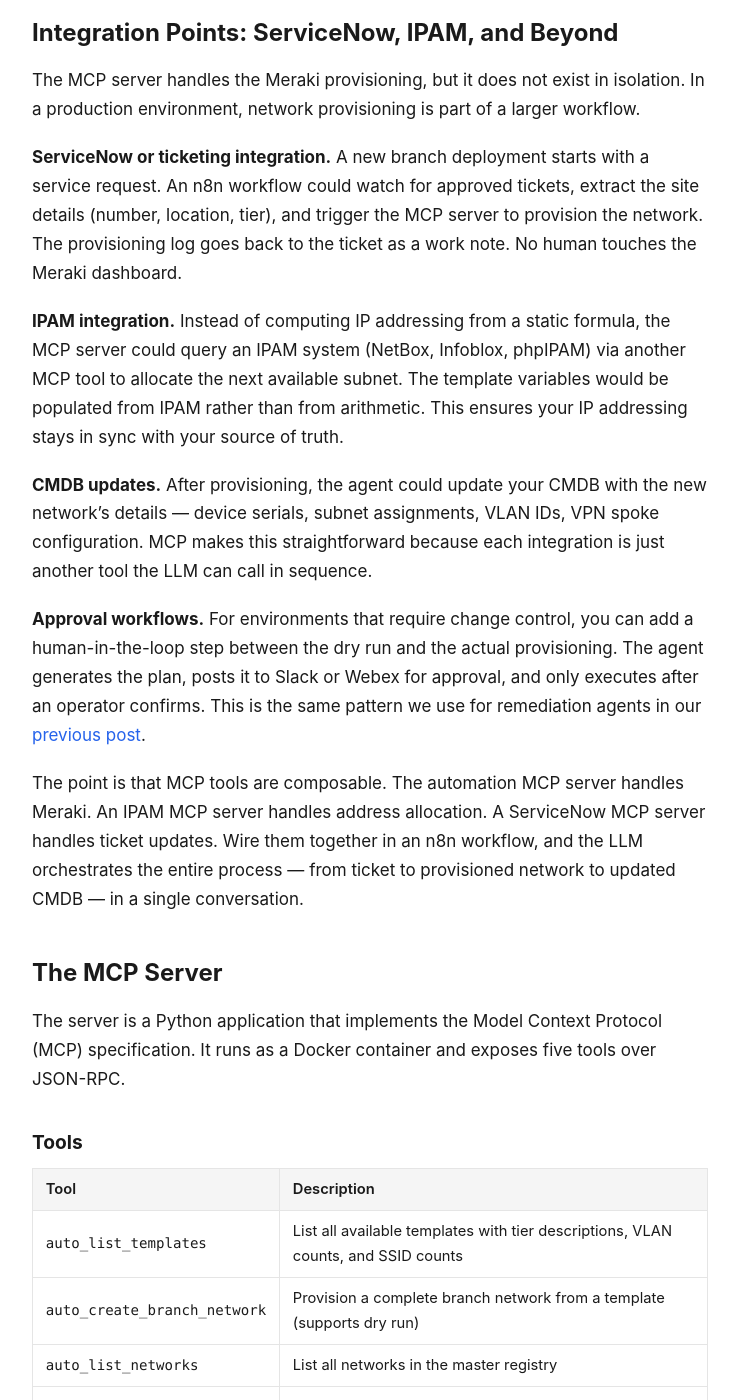
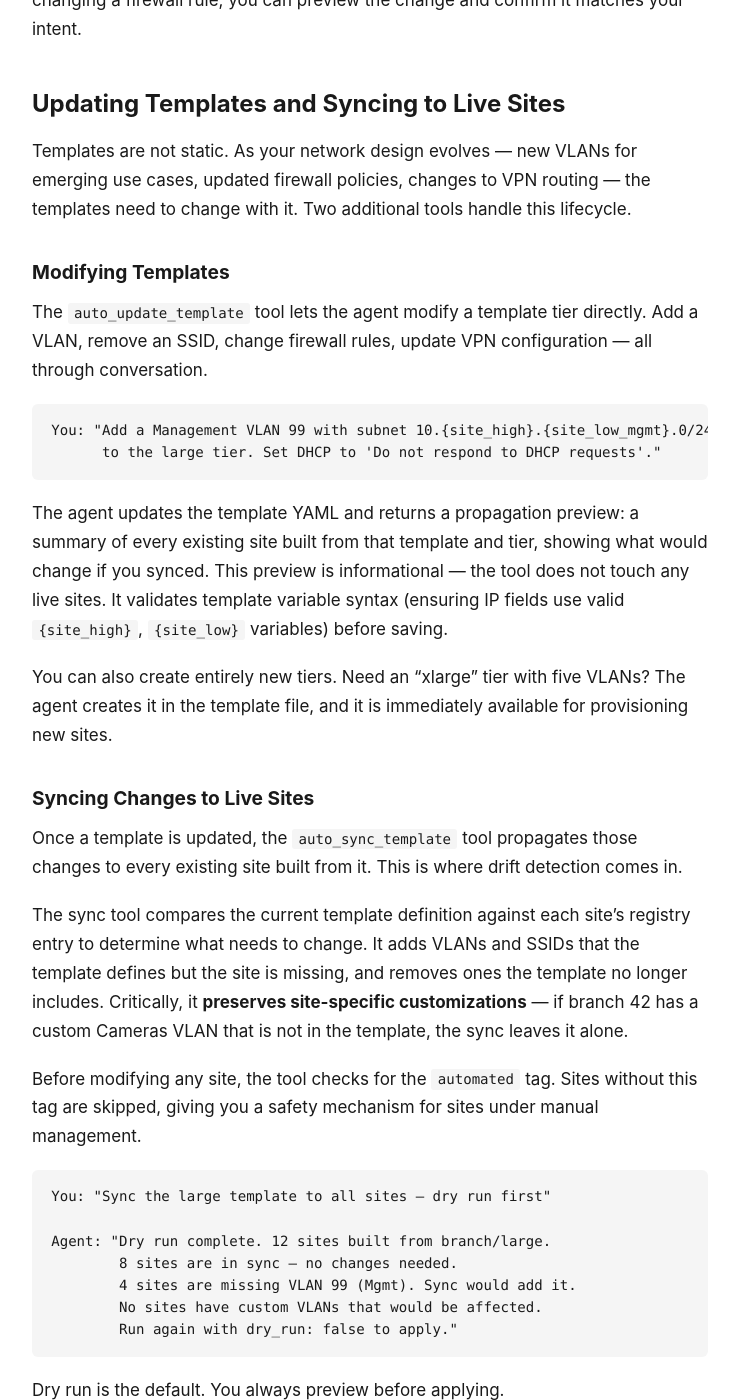
Before and after one commit to crwickha/crwickha.github.io, a Jekyll site: the page built from _posts/2026-03-28-mcp-automation-demo.md, in a window 1280 px wide and 1400 px high, scrolled down 7933 px. Shown: the whole window, without its empty margins (270-1009 px from the left). Built offline with Jekyll 4.4.1, drawn with Linux system fonts in a browser that asks for light colours; some of the changed text lies outside the part shown.

Commit message:
Update blog post with template sync, drift detection, and dashboard
Add sections covering auto_update_template, auto_sync_template, drift
detection via sync status, and the built-in web dashboard. Update tool
count from five to seven throughout and revise docker-compose snippet
for read-write template mounts.

````diff
--- a/_posts/2026-03-28-mcp-automation-demo.md
+++ b/_posts/2026-03-28-mcp-automation-demo.md
@@ -2,7 +2,7 @@
 layout: post
 title: "Automating Branch Network Provisioning with MCP and Cisco Meraki"
 date: 2026-03-28
-description: "A template-driven MCP server that provisions complete Meraki branch networks — VLANs, SSIDs, firewall rules, VPN — through natural language, with the flexibility to customize any site without breaking automation."
+description: "A template-driven MCP server that provisions complete Meraki branch networks — VLANs, SSIDs, firewall rules, VPN — through natural language, with template lifecycle management, drift detection, and a built-in dashboard for fleet visibility."
 ---
 
 What if deploying a new branch office meant describing what you want in plain English and letting an AI agent handle the rest — VLANs, SSIDs, firewall rules, VPN tunnels, all of it?
@@ -34,7 +34,7 @@
 
 **A Network Registry** tracks every network the system has provisioned. It records what was deployed, when, and what tier was used. This serves as both a configuration backup and a lookup table. The LLM can query the registry to understand what exists before making changes.
 
-**An MCP Server** wraps the Meraki Dashboard API and exposes five tools that an LLM can call: list templates, create a network, list managed networks, get a network's configuration, and update a network. The LLM decides which tools to call and in what order based on what you ask it to do.
+**An MCP Server** wraps the Meraki Dashboard API and exposes seven tools that an LLM can call: list templates, create a network, list managed networks, get a network's configuration, update a network, modify templates, and sync template changes to live sites. The LLM decides which tools to call and in what order based on what you ask it to do.
 
 Here is what happens when you ask the agent to create a new branch:
 
@@ -137,6 +137,7 @@
 | `{site_low}` | 114 | `114 % 256` |
 | `{site_low_voip}` | 115 | `114 % 256 + 1` |
 | `{site_low_iot}` | 116 | `114 % 256 + 2` |
+| `{site_low_mgmt}` | 117 | `114 % 256 + 3` |
 
 The two-octet scheme supports up to 65,279 unique sites. Site 114 gets `10.0.114.0/24`. Site 257 gets `10.1.1.0/24`. Site 1500 gets `10.5.220.0/24`. Each site gets a unique, predictable address space.
 
@@ -239,6 +240,63 @@
 
 This is especially useful when customizing existing sites. Before adding a VLAN or changing a firewall rule, you can preview the change and confirm it matches your intent.
 
+## Updating Templates and Syncing to Live Sites
+
+Templates are not static. As your network design evolves — new VLANs for emerging use cases, updated firewall policies, changes to VPN routing — the templates need to change with it. Two additional tools handle this lifecycle.
+
+### Modifying Templates
+
+The `auto_update_template` tool lets the agent modify a template tier directly. Add a VLAN, remove an SSID, change firewall rules, update VPN configuration — all through conversation.
+
+```
+You: "Add a Management VLAN 99 with subnet 10.{site_high}.{site_low_mgmt}.0/24
+      to the large tier. Set DHCP to 'Do not respond to DHCP requests'."
+```
+
+The agent updates the template YAML and returns a propagation preview: a summary of every existing site built from that template and tier, showing what would change if you synced. This preview is informational — the tool does not touch any live sites. It validates template variable syntax (ensuring IP fields use valid `{site_high}`, `{site_low}` variables) before saving.
+
+You can also create entirely new tiers. Need an "xlarge" tier with five VLANs? The agent creates it in the template file, and it is immediately available for provisioning new sites.
+
+### Syncing Changes to Live Sites
+
+Once a template is updated, the `auto_sync_template` tool propagates those changes to every existing site built from it. This is where drift detection comes in.
+
+The sync tool compares the current template definition against each site's registry entry to determine what needs to change. It adds VLANs and SSIDs that the template defines but the site is missing, and removes ones the template no longer includes. Critically, it **preserves site-specific customizations** — if branch 42 has a custom Cameras VLAN that is not in the template, the sync leaves it alone.
+
+Before modifying any site, the tool checks for the `automated` tag. Sites without this tag are skipped, giving you a safety mechanism for sites under manual management.
+
+```
+You: "Sync the large template to all sites — dry run first"
+
+Agent: "Dry run complete. 12 sites built from branch/large.
+        8 sites are in sync — no changes needed.
+        4 sites are missing VLAN 99 (Mgmt). Sync would add it.
+        No sites have custom VLANs that would be affected.
+        Run again with dry_run: false to apply."
+```
+
+Dry run is the default. You always preview before applying.
+
+### Drift Detection
+
+The `auto_list_networks` tool now enriches each registry entry with sync status. When you list your managed networks, every site shows whether it is `in_sync` with its source template or has `drift_detected`, along with details of what has drifted — missing VLANs, extra SSIDs, and so on.
+
+This gives you fleet-wide visibility into template compliance without making any API calls to Meraki. The agent compares the template definition against the registry, so the check is instant.
+
+## The Dashboard
+
+The MCP server includes a built-in web dashboard at `/dashboard` that provides a read-only view of the provisioning system. No additional services or frontend builds required — it is served directly by the same Python process.
+
+The dashboard has three tabs:
+
+**Managed Networks** shows every provisioned site as a card. Each card displays the network name, Meraki network ID, tier badge, provisioning status, VLANs with subnets, SSIDs, product types, VPN mode, tags, and timestamps (provisioned and last modified). You get a visual inventory of your entire managed fleet.
+
+**Branch Templates** shows each tier as a collapsible section. Expand a tier to see the full configuration: VLAN table (ID, name, subnet, gateway, DHCP), SSID table (slot, name, auth mode, VLAN, IP mode), firewall rules (policy, comment, source, destination, protocol), and VPN configuration (mode, hubs, subnet routing). An addressing scheme summary at the top explains the variable system.
+
+**Raw Files** gives direct access to the underlying YAML files — `network_registry.yaml` and `branch.yaml` — for when you want to see the raw data.
+
+The dashboard also exposes two JSON API endpoints: `/api/registry` returns the full registry, and `/api/templates` returns the template definitions with PSK secrets redacted. These are useful for integrating with external monitoring or reporting tools.
+
 ## Integration Points: ServiceNow, IPAM, and Beyond
 
 The MCP server handles the Meraki provisioning, but it does not exist in isolation. In a production environment, network provisioning is part of a larger workflow.
@@ -263,9 +321,11 @@
 |------|-------------|
 | `auto_list_templates` | List all available templates with tier descriptions, VLAN counts, and SSID counts |
 | `auto_create_branch_network` | Provision a complete branch network from a template (supports dry run) |
-| `auto_list_networks` | List all networks in the master registry |
+| `auto_list_networks` | List all networks in the master registry with sync status |
 | `auto_get_network_config` | Retrieve full configuration of a managed network (registry + live Meraki state) |
 | `auto_update_branch_network` | Modify or delete a managed network — add/remove VLANs, SSIDs, firewall rules, tags (supports dry run) |
+| `auto_update_template` | Modify a template tier or create a new one — add/remove VLANs, SSIDs, firewall rules, VPN config |
+| `auto_sync_template` | Propagate template changes to live sites, preserving customizations (dry run by default) |
 
 ### How It Works
 
@@ -277,7 +337,7 @@
 4. Results are returned as structured JSON — provisioning logs, configuration snapshots, or error details.
 5. The network registry is updated to reflect the current state.
 
-The server also exposes a `/health` endpoint for monitoring:
+The server also exposes a `/health` endpoint for monitoring, a `/dashboard` endpoint for the web UI, and `/api/registry` and `/api/templates` endpoints for programmatic access:
 
 ```json
 {
@@ -342,7 +402,7 @@
 
 A few things to note:
 
-* **Templates are mounted read-only.** The container reads templates from `./templates/` but cannot modify them. To change a template, edit the YAML file on the host and restart the container.
+* **Templates are mounted read-write.** The `auto_update_template` tool writes changes back to the YAML files, so the container needs write access. If you prefer to manage templates externally, you can mount them read-only (`:ro`) and edit on the host instead.
 * **The network registry is mounted read-write.** This file is the persistent state of all managed networks. Back it up.
 * **No ports are exposed.** The Cloudflare Tunnel handles external access. The MCP server is reachable through the tunnel but has no ports open on the host.
 * **No n8n in this compose file.** This is just the MCP server and tunnel. You can connect to it from n8n, Claude Desktop, or any MCP-compatible client by pointing to the tunnel URL.
@@ -383,13 +443,15 @@
 
 **Product types.** The example deploys appliance, switch, and wireless. If some branches only have an appliance, create a template with just that product type.
 
-**Additional tools.** The server has five tools. If you need more — say, a tool that configures switch port profiles, or one that sets up RADIUS servers — you can add them by following the same pattern in `server.py`. Define the tool schema and add the execution logic.
+**Additional tools.** The server has seven tools. If you need more — say, a tool that configures switch port profiles, or one that sets up RADIUS servers — you can add them by following the same pattern in `server.py`. Define the tool schema and add the execution logic.
 
 ## Wrapping Up
 
 Traditional network automation makes you choose between standardization and flexibility. Templates give you consistent deployments. Scripts give you repeatable execution. But the moment a single site needs something different, the rigidity becomes a problem.
 
-The MCP approach gives you both. Templates handle the 90% case — standard branch deployments that follow your design. The LLM handles the 10% — site-specific customizations, one-off changes, bulk modifications across a subset of sites. The network registry keeps track of what each site actually has, not just what it was supposed to have.
+The MCP approach gives you both. Templates handle the 90% case — standard branch deployments that follow your design. The LLM handles the 10% — site-specific customizations, one-off changes, bulk modifications across a subset of sites. The network registry keeps track of what each site actually has, not just what it was supposed to have. And when your standards evolve, template updates propagate to live sites with drift detection and customization preservation — no manual site-by-site work.
+
+The dashboard gives you visibility into the whole system without needing to interact with the LLM. Check fleet status, review template definitions, spot drift — all from a browser.
 
 This is an example implementation. The template, the addressing scheme, the tier definitions — all of it is meant to be replaced with your own design. The value is in the pattern: define your standards as templates, expose your network API as MCP tools, and let an LLM bridge the gap between what you want and the API calls required to get there.
 
````
Also changed, not shown: other parts of _posts/2026-03-28-mcp-automation-demo.md (+3 -3 lines).
